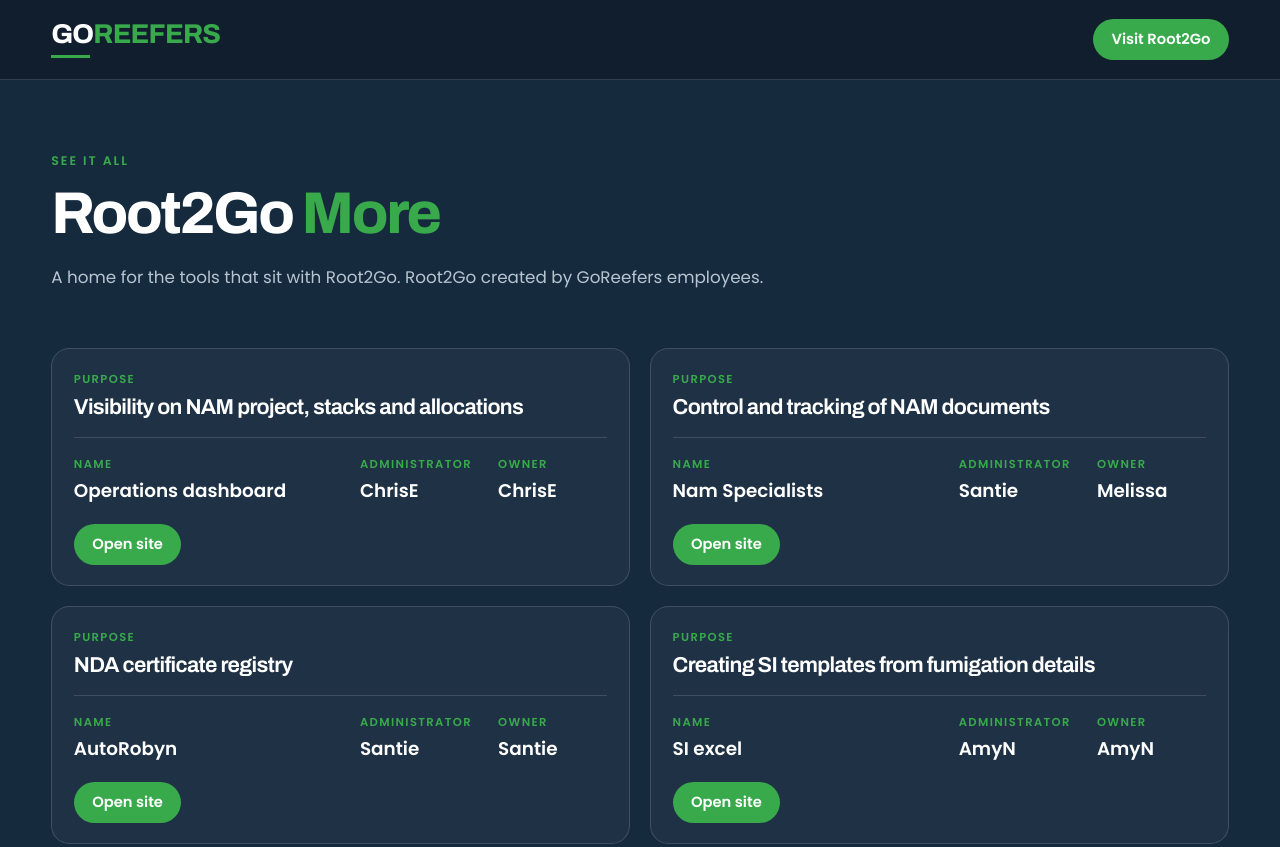
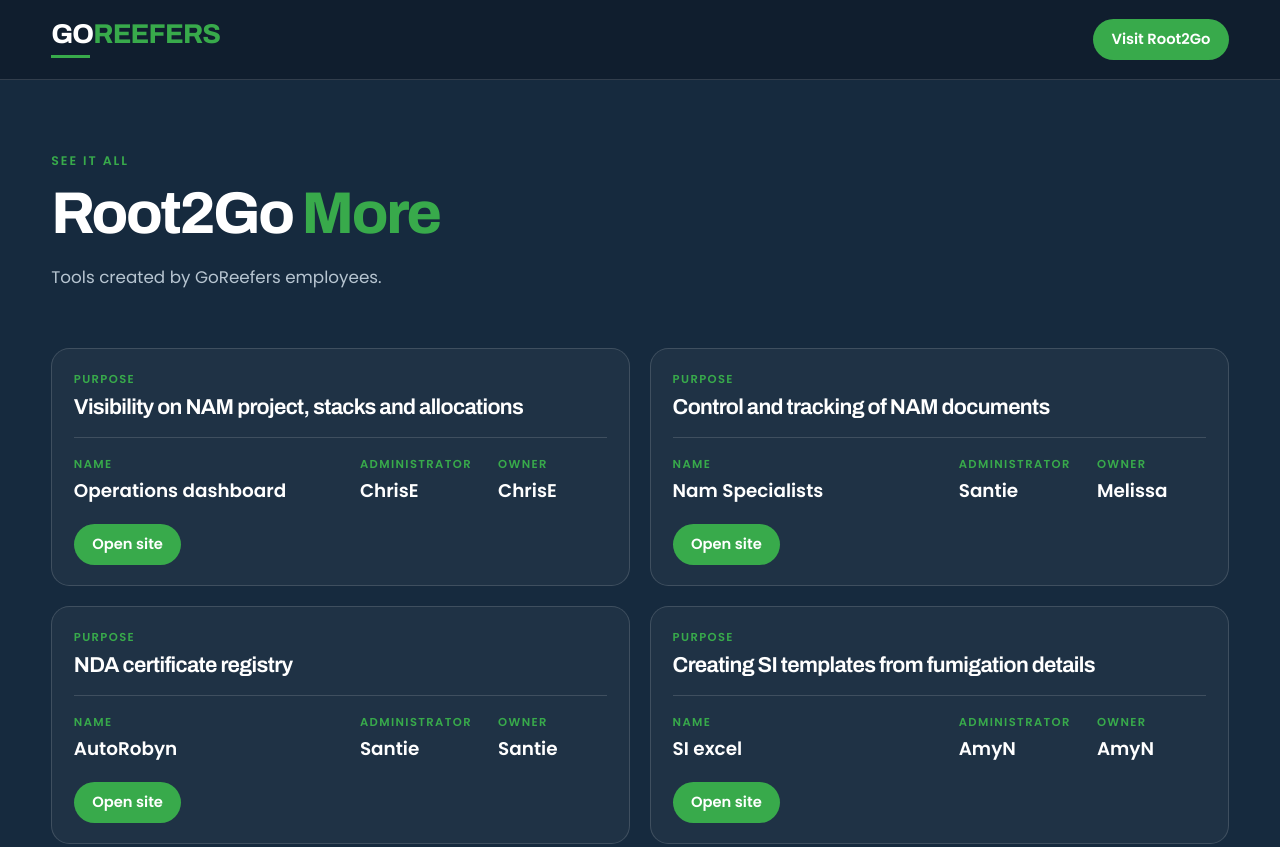
Before and after one commit to ZanieJ/GoNamibia2027, a plain HTML site: page index.html in a window 1280 px wide. Shown: the top 847 px of the page. Drawn offline with Linux system fonts and the light colour scheme.

Commit message:
Change the home line to Tools created by GoReefers employees.

```diff
--- a/index.html
+++ b/index.html
@@ -23,7 +23,7 @@
       <div class="hero__copy">
         <p class="eyebrow">See it all</p>
         <h1>Root2Go <em>More</em></h1>
-        <p class="lede">A home for the tools that sit with Root2Go. Root2Go created by GoReefers employees.</p>
+        <p class="lede">Tools created by GoReefers employees.</p>
       </div>
     </section>
 
```
